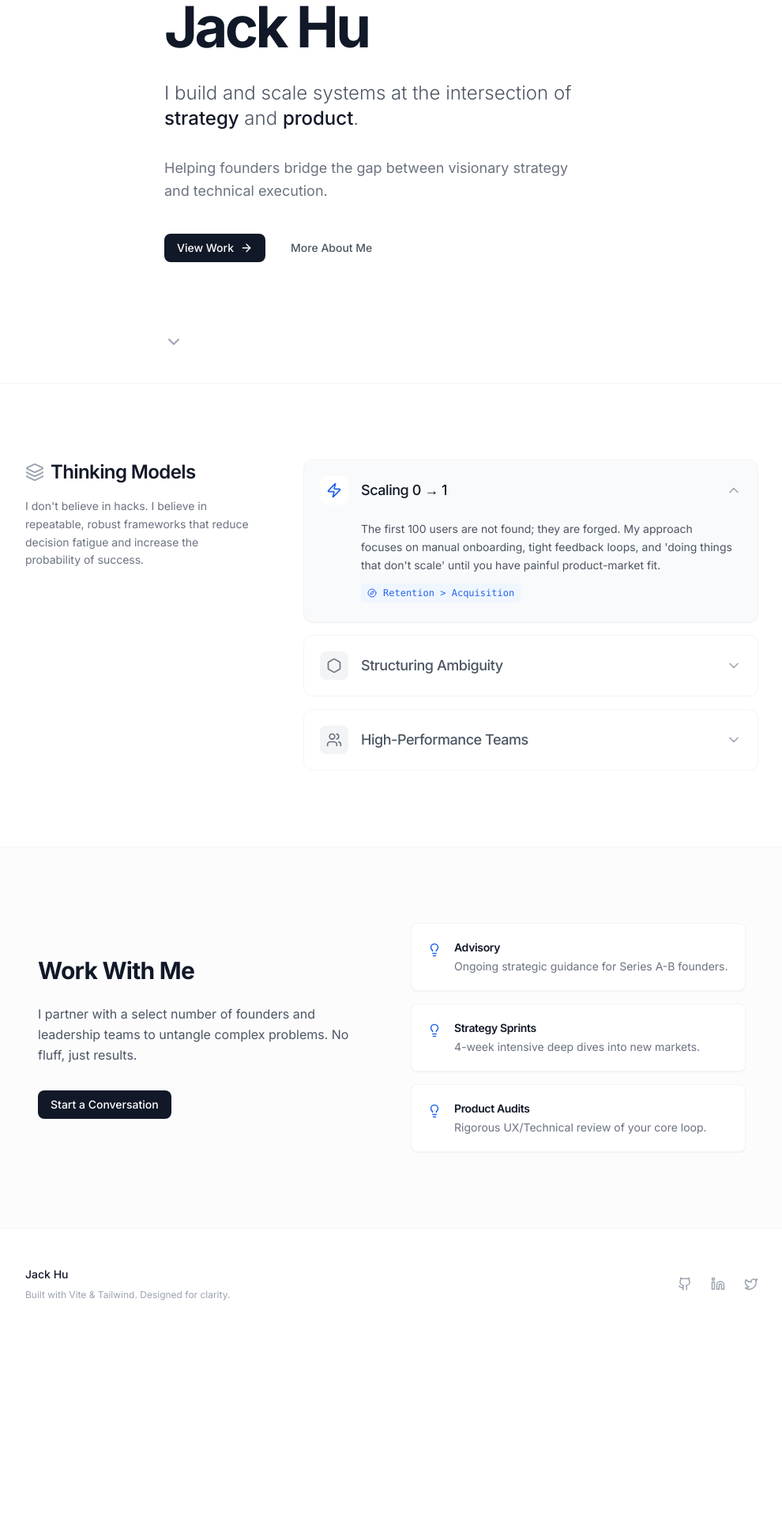
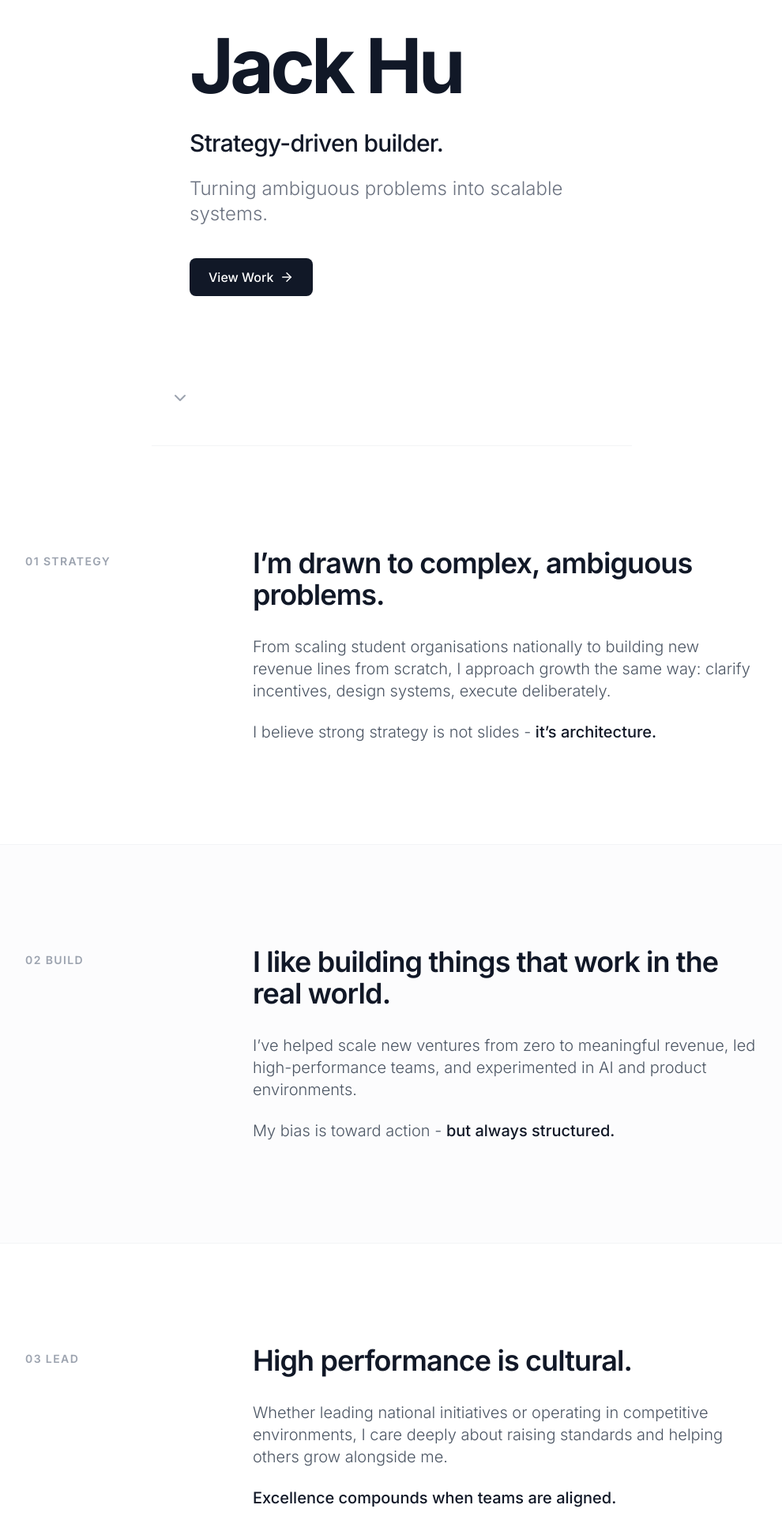
Before and after one commit to jackhhu1/jacks-portfolio, a React (Vite) app: page / in a window 1280 px wide. Shown: the part 220-2140 px from the top of the page at 79% size, without its empty margins (144-1134 px from the left). Before the commit the page ends 1916 px from the top, so only its background shows below. Built offline with nearby package versions, Linux system fonts and the light colour scheme.

Commit message:
Homepage draft

```diff
--- a/src/pages/Home.jsx
+++ b/src/pages/Home.jsx
@@ -1,124 +1,6 @@
 
-import { useState } from 'react';
-import { ArrowRight, ChevronDown, Plus, Minus, Layers, Users, Zap, Compass, Lightbulb, Hexagon } from 'lucide-react';
+import { ArrowRight, ChevronDown } from 'lucide-react';
 import { useNavigate } from 'react-router-dom';
-
-const Frameworks = () => {
-    const [activeIdx, setActiveIdx] = useState(0);
-
-    const frameworks = [
-        {
-            title: "Scaling 0 → 1",
-            icon: <Zap size={20} />,
-            detail: "The first 100 users are not found; they are forged. My approach focuses on manual onboarding, tight feedback loops, and 'doing things that don't scale' until you have painful product-market fit.",
-            metric: "Retention > Acquisition"
-        },
-        {
-            title: "Structuring Ambiguity",
-            icon: <Hexagon size={20} />,
-            detail: "When data is scarce, we rely on first principles. I break down complex markets into their fundamental truths—physics, psychology, and incentives—to build conviction where others see chaos.",
-            metric: "Clarity over Certainty"
-        },
-        {
-            title: "High-Performance Teams",
-            icon: <Users size={20} />,
-            detail: "Great teams aren't just hired; they are culturally engineered. I build systems of high accountability and low bureaucracy, where 'shipping' is the primary currency of status.",
-            metric: "Velocity + Quality"
-        }
-    ];
-
-    return (
-        <section className="py-24 border-t border-gray-100 dark:border-neutral-800">
-            <div className="container-custom">
-                <div className="flex flex-col md:flex-row gap-16">
-                    <div className="md:w-1/3">
-                        <h2 className="text-2xl font-semibold mb-4 text-gray-900 dark:text-white flex items-center gap-2">
-                            <Layers className="text-gray-400" size={24} />
-                            Thinking Models
-                        </h2>
-                        <p className="text-gray-500 dark:text-gray-400 leading-relaxed text-sm">
-                            I don't believe in hacks. I believe in repeatable, robust frameworks that reduce decision fatigue and increase the probability of success.
-                        </p>
-                    </div>
-
-                    <div className="md:w-2/3 flex flex-col gap-4">
-                        {frameworks.map((fw, idx) => (
-                            <div
-                                key={idx}
-                                onClick={() => setActiveIdx(activeIdx === idx ? -1 : idx)}
-                                className={`border border-gray-100 dark:border-neutral-800 rounded-xl overflow-hidden cursor-pointer transition-all duration-300 ${activeIdx === idx ? 'bg-gray-50 dark:bg-neutral-900/50 shadow-sm' : 'hover:bg-gray-50 dark:hover:bg-neutral-900/30'}`}
-                            >
-                                <div className="flex items-center justify-between p-5">
-                                    <div className="flex items-center gap-4">
-                                        <div className={`p-2 rounded-lg ${activeIdx === idx ? 'bg-white dark:bg-neutral-800 text-blue-600 dark:text-blue-400' : 'bg-gray-100 dark:bg-neutral-900 text-gray-500'}`}>
-                                            {fw.icon}
-                                        </div>
-                                        <h3 className={`font-medium text-lg ${activeIdx === idx ? 'text-gray-900 dark:text-white' : 'text-gray-600 dark:text-gray-300'}`}>
-                                            {fw.title}
-                                        </h3>
-                                    </div>
-                                    <div className={`text-gray-400 transition-transform duration-300 ${activeIdx === idx ? 'rotate-180' : ''}`}>
-                                        <ChevronDown size={20} />
-                                    </div>
-                                </div>
-                                <div className={`overflow-hidden transition-all duration-300 ease-in-out ${activeIdx === idx ? 'max-h-40 opacity-100' : 'max-h-0 opacity-0'}`}>
-                                    <div className="px-5 pb-6 pl-[4.5rem] pr-8">
-                                        <p className="text-gray-600 dark:text-gray-400 leading-relaxed text-sm mb-3">
-                                            {fw.detail}
-                                        </p>
-                                        <div className="inline-flex items-center gap-2 text-xs font-mono text-blue-600 dark:text-blue-400 bg-blue-50 dark:bg-blue-900/20 px-2 py-1 rounded">
-                                            <Compass size={12} />
-                                            {fw.metric}
-                                        </div>
-                                    </div>
-                                </div>
-                            </div>
-                        ))}
-                    </div>
-                </div>
-            </div>
-        </section>
-    );
-};
-
-const WorkWithMe = () => {
-    return (
-        <section className="py-24 border-t border-gray-100 dark:border-neutral-800 bg-gray-50/50 dark:bg-neutral-900/20">
-            <div className="container-custom">
-                <div className="max-w-4xl mx-auto">
-                    <div className="grid md:grid-cols-2 gap-12 items-center">
-                        <div>
-                            <h2 className="text-3xl font-bold tracking-tight mb-6">Work With Me</h2>
-                            <p className="text-gray-600 dark:text-gray-400 leading-relaxed mb-8">
-                                I partner with a select number of founders and leadership teams to untangle complex problems. No fluff, just results.
-                            </p>
-                            <a href="mailto:jackhhu1@gmail.com" className="btn btn-primary">
-                                Start a Conversation
-                            </a>
-                        </div>
-                        <div className="grid gap-4">
-                            {[
-                                { title: "Advisory", desc: "Ongoing strategic guidance for Series A-B founders." },
-                                { title: "Strategy Sprints", desc: "4-week intensive deep dives into new markets." },
-                                { title: "Product Audits", desc: "Rigorous UX/Technical review of your core loop." }
-                            ].map((item, i) => (
-                                <div key={i} className="bg-white dark:bg-neutral-900 p-5 rounded-lg border border-gray-100 dark:border-neutral-800 shadow-sm flex items-start gap-4">
-                                    <div className="mt-1 text-blue-600 dark:text-blue-400">
-                                        <Lightbulb size={18} />
-                                    </div>
-                                    <div>
-                                        <h3 className="font-semibold text-gray-900 dark:text-white text-sm">{item.title}</h3>
-                                        <p className="text-sm text-gray-500 dark:text-gray-400 mt-1">{item.desc}</p>
-                                    </div>
-                                </div>
-                            ))}
-                        </div>
-                    </div>
-                </div>
-            </div>
-        </section>
-    );
-};
 
 const Home = () => {
     const navigate = useNavigate();
@@ -126,39 +8,111 @@ const Home = () => {
     return (
         <div className="flex flex-col">
             {/* Hero Section */}
-            <section className="container-custom flex flex-col justify-center min-h-[80vh] py-20 animate-fade-in relative">
+            <section className="container-custom flex flex-col justify-center min-h-[90vh] py-20 animate-fade-in relative border-b border-gray-100 dark:border-neutral-800">
                 <div className="max-w-xl">
-                    <h1 className="text-5xl md:text-7xl font-bold tracking-tighter mb-8 leading-[1.1]">
+                    <h1 className="text-6xl md:text-8xl font-bold tracking-tighter mb-8 leading-[1]">
                         Jack Hu
                     </h1>
-                    <p className="text-xl md:text-2xl font-light text-gray-600 dark:text-gray-300 leading-relaxed mb-8">
-                        I build and scale systems at the intersection of <span className="text-gray-900 dark:text-white font-medium">strategy</span> and <span className="text-gray-900 dark:text-white font-medium">product</span>.
-                    </p>
-                    <p className="text-lg text-gray-500 dark:text-gray-400 mb-10 leading-relaxed max-w-lg">
-                        Helping founders bridge the gap between visionary strategy and technical execution.
+                    <h2 className="text-2xl md:text-3xl font-medium text-gray-900 dark:text-white mb-6">
+                        Strategy-driven builder.
+                    </h2>
+                    <p className="text-xl md:text-2xl font-light text-gray-500 dark:text-gray-400 leading-relaxed mb-10 max-w-lg">
+                        Turning ambiguous problems into scalable systems.
                     </p>
 
                     <div className="flex flex-col sm:flex-row gap-4">
-                        <button onClick={() => navigate('/projects')} className="btn btn-primary group">
-                            View Work <ArrowRight size={16} className="ml-2 transition-transform group-hover:translate-x-1" />
-                        </button>
-                        <button onClick={() => navigate('/about')} className="btn btn-ghost">
-                            More About Me
+                        <button onClick={() => navigate('/projects')} className="btn btn-primary group px-6 py-3 text-base">
+                            View Work <ArrowRight size={18} className="ml-2 transition-transform group-hover:translate-x-1" />
                         </button>
                     </div>
                 </div>
 
                 {/* Subtle scroll indicator */}
-                <div className="absolute bottom-10 left-1/2 -translate-x-1/2 md:left-12 md:translate-x-0 animate-bounce text-gray-400 dark:text-gray-600">
+                <div className="absolute bottom-12 left-6 animate-pulse text-gray-400 dark:text-gray-600 hidden md:block">
                     <ChevronDown size={24} />
                 </div>
             </section>
 
-            {/* Thinking Frameworks */}
-            <Frameworks />
+            {/* Section 1 - Strategy */}
+            <section className="py-24 md:py-32 border-b border-gray-100 dark:border-neutral-800">
+                <div className="container-custom grid md:grid-cols-[240px_1fr] gap-12">
+                    <h2 className="text-sm font-semibold uppercase tracking-widest text-gray-400 mt-2">01 Strategy</h2>
+                    <div className="max-w-2xl">
+                        <h3 className="text-3xl md:text-4xl font-semibold mb-8 text-gray-900 dark:text-white leading-tight">
+                            I’m drawn to complex, ambiguous problems.
+                        </h3>
+                        <div className="space-y-6 text-lg md:text-xl text-gray-600 dark:text-gray-300 leading-relaxed font-light">
+                            <p>
+                                From scaling student organisations nationally to building new revenue lines from scratch, I approach growth the same way: clarify incentives, design systems, execute deliberately.
+                            </p>
+                            <p>
+                                I believe strong strategy is not slides - <span className="text-gray-900 dark:text-white font-medium">it’s architecture.</span>
+                            </p>
+                        </div>
+                    </div>
+                </div>
+            </section>
 
-            {/* Work With Me */}
-            <WorkWithMe />
+            {/* Section 2 - Build */}
+            <section className="py-24 md:py-32 border-b border-gray-100 dark:border-neutral-800 bg-gray-50/50 dark:bg-neutral-900/20">
+                <div className="container-custom grid md:grid-cols-[240px_1fr] gap-12">
+                    <h2 className="text-sm font-semibold uppercase tracking-widest text-gray-400 mt-2">02 Build</h2>
+                    <div className="max-w-2xl">
+                        <h3 className="text-3xl md:text-4xl font-semibold mb-8 text-gray-900 dark:text-white leading-tight">
+                            I like building things that work in the real world.
+                        </h3>
+                        <div className="space-y-6 text-lg md:text-xl text-gray-600 dark:text-gray-300 leading-relaxed font-light">
+                            <p>
+                                I’ve helped scale new ventures from zero to meaningful revenue, led high-performance teams, and experimented in AI and product environments.
+                            </p>
+                            <p>
+                                My bias is toward action - <span className="text-gray-900 dark:text-white font-medium">but always structured.</span>
+                            </p>
+                        </div>
+                    </div>
+                </div>
+            </section>
+
+            {/* Section 3 - Lead */}
+            <section className="py-24 md:py-32 border-b border-gray-100 dark:border-neutral-800">
+                <div className="container-custom grid md:grid-cols-[240px_1fr] gap-12">
+                    <h2 className="text-sm font-semibold uppercase tracking-widest text-gray-400 mt-2">03 Lead</h2>
+                    <div className="max-w-2xl">
+                        <h3 className="text-3xl md:text-4xl font-semibold mb-8 text-gray-900 dark:text-white leading-tight">
+                            High performance is cultural.
+                        </h3>
+                        <div className="space-y-6 text-lg md:text-xl text-gray-600 dark:text-gray-300 leading-relaxed font-light">
+                            <p>
+                                Whether leading national initiatives or operating in competitive environments, I care deeply about raising standards and helping others grow alongside me.
+                            </p>
+                            <p>
+                                <span className="text-gray-900 dark:text-white font-medium">Excellence compounds when teams are aligned.</span>
+                            </p>
+                        </div>
+                    </div>
+                </div>
+            </section>
+
+            {/* Section 4 - Interests */}
+            <section className="py-24 md:py-32">
+                <div className="container-custom grid md:grid-cols-[240px_1fr] gap-12">
+                    <h2 className="text-sm font-semibold uppercase tracking-widest text-gray-400 mt-2">04 Interests</h2>
+                    <div className="max-w-2xl">
+                        <ul className="space-y-8">
+                            {[
+                                "Scaling early-stage ventures",
+                                "AI-enabled systems",
+                                "High-performance team design"
+                            ].map((interest, i) => (
+                                <li key={i} className="flex items-center gap-4 text-2xl md:text-3xl font-medium text-gray-900 dark:text-white group cursor-default">
+                                    <span className="w-2 h-2 rounded-full bg-gray-300 dark:bg-neutral-700 group-hover:bg-blue-600 dark:group-hover:bg-blue-400 transition-colors"></span>
+                                    {interest}
+                                </li>
+                            ))}
+                        </ul>
+                    </div>
+                </div>
+            </section>
         </div>
     );
 };
```
